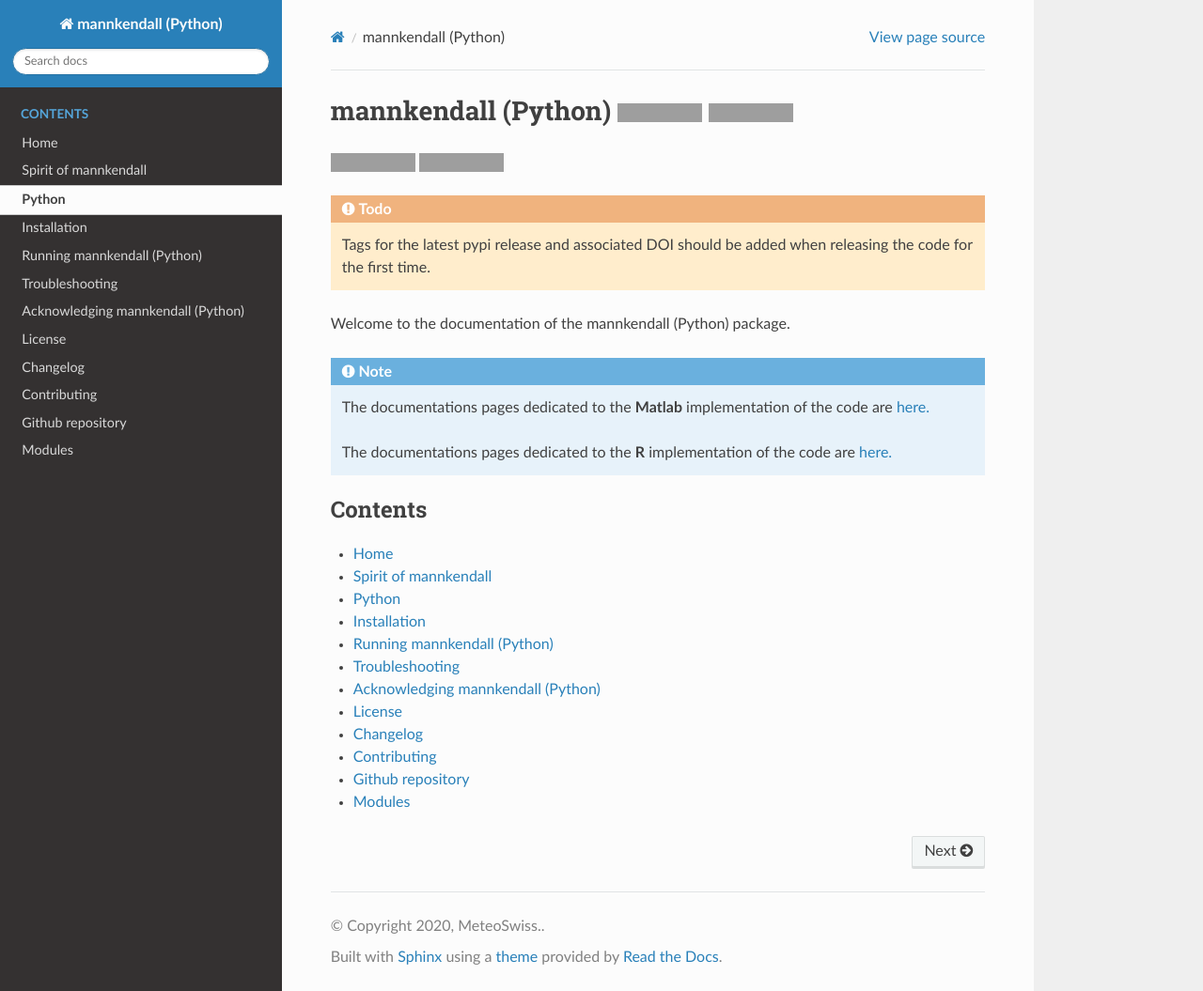
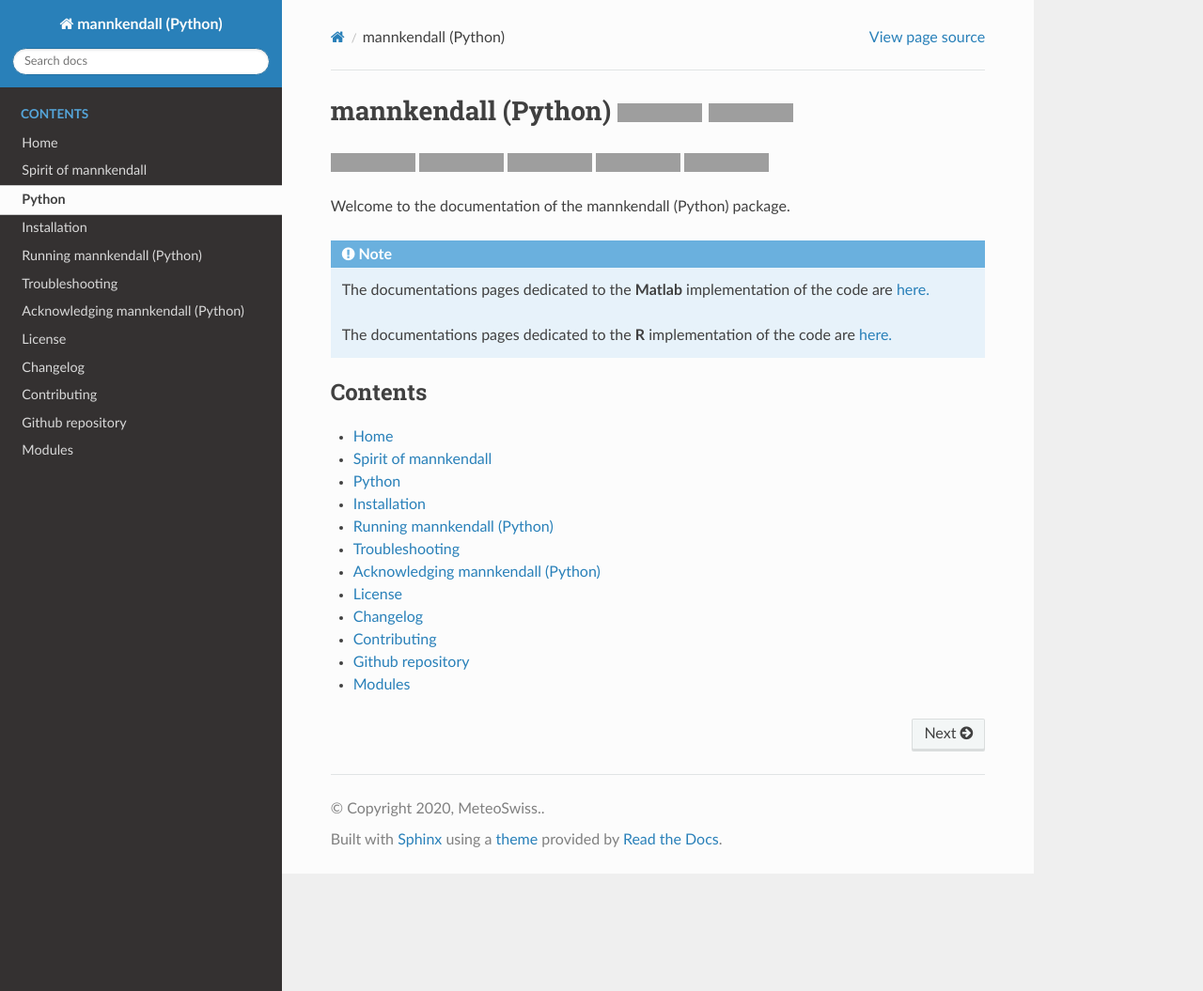
Before and after one commit to mannkendall/Python, a Sphinx documentation site: the page built from docs/source/index.rst, in a window 1280 px wide and 1055 px high. Shown: the whole window at 94% size. Built offline with Sphinx 7.4.7 and the Read the Docs theme 2.0.0, drawn with Linux system fonts in a browser that asks for light colours; pages that are not in the unit, such as notebooks, are missing from menus; the version number could not be read and is left out; grey boxes are pictures that could not be loaded.

Commit message:
Update docs with release info

```diff
--- a/docs/source/acknowledge.rst
+++ b/docs/source/acknowledge.rst
@@ -8,7 +8,7 @@ Acknowledging |name|
    number. Ideally, you should also include the Digital Object Identifier (DOI) associated to the
    specific release you have been using:
 
-   |name| |version| (DOI:)
+   |name| |version| |DOI|
 
 2. If |name| was useful for your research, please cite the dedicated article:
 
--- a/docs/source/index.rst
+++ b/docs/source/index.rst
@@ -3,12 +3,7 @@
 
 |name| |version| |stars| |watch|
 ================================
-|last-commit| |issues|
-
-.. todo::
-
-    Tags for the latest pypi release and associated DOI should be added when releasing the code
-    for the first time.
+|github| |DOI| |pypi| |last-commit| |issues|
 
 Welcome to the documentation of the |name| package.
 
```
Also changed, not shown: docs/source/substitutions.rst (+9 -0 lines).
